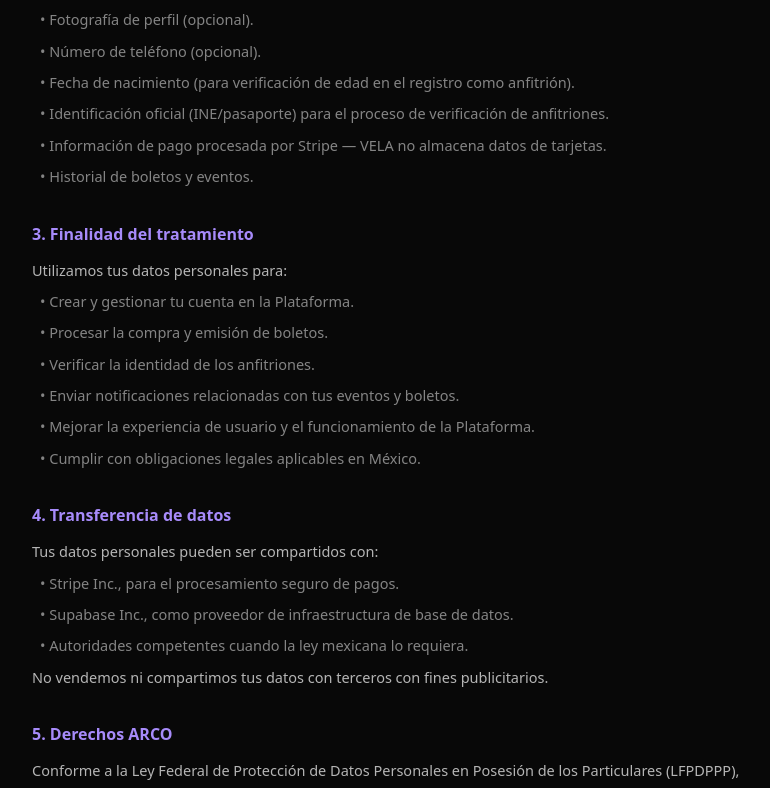
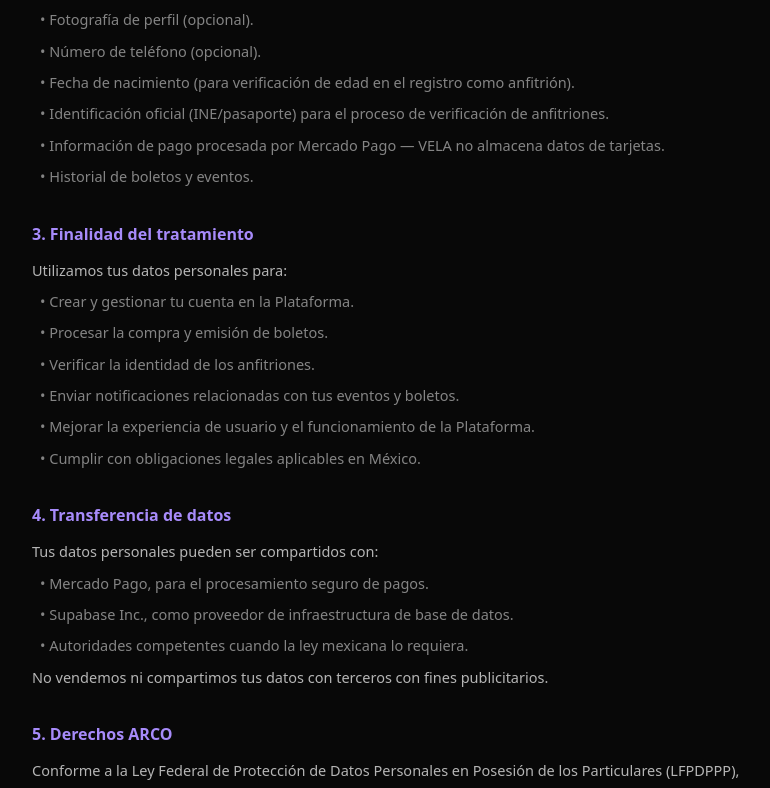
Before and after one commit to AldoRoCa/eventapp, a React (Vite) app: page /privacidad in a window 1280 px wide. Shown: the part 476-1264 px from the top of the page, without its empty margins (252-1022 px from the left). Built offline with nearby package versions, Linux system fonts and the light colour scheme.

Commit message:
fix: actualizar Terminos y Privacidad de Stripe a Mercado Pago

```diff
--- a/src/pages/Privacidad.jsx
+++ b/src/pages/Privacidad.jsx
@@ -14,7 +14,7 @@ const secciones = [
       "• Número de teléfono (opcional).",
       "• Fecha de nacimiento (para verificación de edad en el registro como anfitrión).",
       "• Identificación oficial (INE/pasaporte) para el proceso de verificación de anfitriones.",
-      "• Información de pago procesada por Stripe — VELA no almacena datos de tarjetas.",
+      "• Información de pago procesada por Mercado Pago — VELA no almacena datos de tarjetas.",
       "• Historial de boletos y eventos.",
     ]
   },
@@ -34,7 +34,7 @@ const secciones = [
     titulo: "4. Transferencia de datos",
     contenido: [
       "Tus datos personales pueden ser compartidos con:",
-      "• Stripe Inc., para el procesamiento seguro de pagos.",
+      "• Mercado Pago, para el procesamiento seguro de pagos.",
       "• Supabase Inc., como proveedor de infraestructura de base de datos.",
       "• Autoridades competentes cuando la ley mexicana lo requiera.",
       "No vendemos ni compartimos tus datos con terceros con fines publicitarios.",
--- a/src/pages/Terminos.jsx
+++ b/src/pages/Terminos.jsx
@@ -30,7 +30,7 @@ const secciones = [
   {
     titulo: "5. Compra de boletos",
     contenido: [
-      "Las compras realizadas en VELA son procesadas de forma segura a través de Stripe. Al comprar un boleto aceptas el precio y condiciones del evento publicadas por el anfitrión.",
+      "Las compras realizadas en VELA son procesadas de forma segura a través de Mercado Pago. Al comprar un boleto aceptas el precio y condiciones del evento publicadas por el anfitrión.",
       "VELA aplica una comisión de servicio del 10% sobre el precio del boleto, que se refleja en el total al momento del pago.",
       "Los boletos no son reembolsables salvo en caso de cancelación del evento por parte del anfitrión.",
     ]
@@ -46,7 +46,7 @@ const secciones = [
   {
     titulo: "7. Pagos y comisiones",
     contenido: [
-      "VELA retiene el 10% del precio de cada boleto vendido como comisión de plataforma. El 90% restante es transferido al anfitrión a través de Stripe Connect.",
+      "VELA retiene el 10% del precio de cada boleto vendido como comisión de plataforma. El 90% restante es transferido al anfitrión a través de Mercado Pago.",
       "Los eventos gratuitos no generan comisión.",
     ]
   },
```
